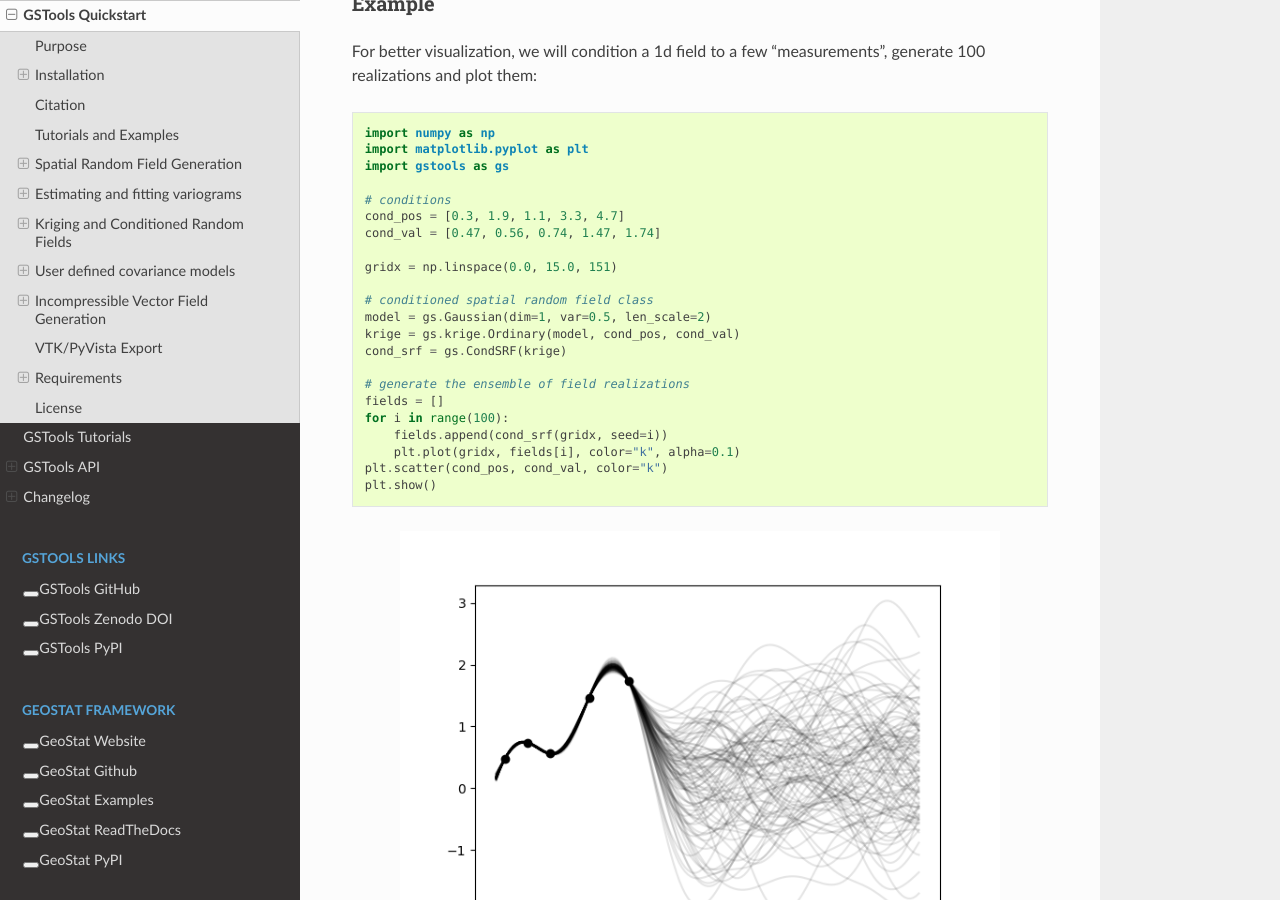
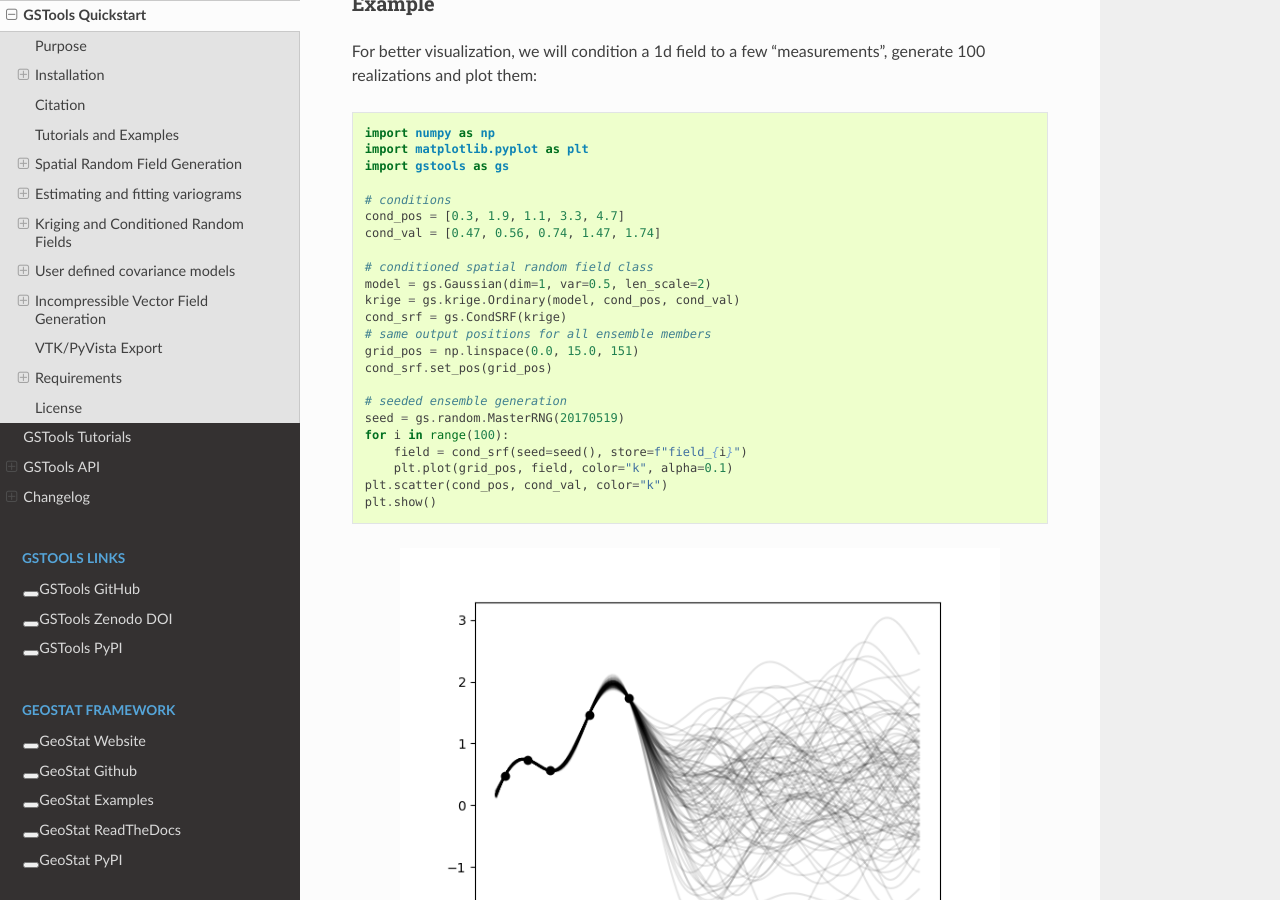
Before and after one commit to GeoStat-Framework/GSTools, a Sphinx documentation site: the page built from docs/source/index.rst, in a window 1280 px wide and 900 px high, scrolled down 5765 px. Built offline with Sphinx 7.4.7 and the Read the Docs theme 2.0.0, drawn with Linux system fonts in a browser that asks for light colours; formulas are drawn with MathJax 3; pages that are not in the unit, such as notebooks, are missing from menus; the version number could not be read and is left out.

```diff
--- a/docs/source/index.rst
+++ b/docs/source/index.rst
@@ -268,18 +268,19 @@ generate 100 realizations and plot them:
     cond_pos = [0.3, 1.9, 1.1, 3.3, 4.7]
     cond_val = [0.47, 0.56, 0.74, 1.47, 1.74]
 
-    gridx = np.linspace(0.0, 15.0, 151)
-
     # conditioned spatial random field class
     model = gs.Gaussian(dim=1, var=0.5, len_scale=2)
     krige = gs.krige.Ordinary(model, cond_pos, cond_val)
     cond_srf = gs.CondSRF(krige)
+    # same output positions for all ensemble members
+    grid_pos = np.linspace(0.0, 15.0, 151)
+    cond_srf.set_pos(grid_pos)
 
-    # generate the ensemble of field realizations
-    fields = []
+    # seeded ensemble generation
+    seed = gs.random.MasterRNG(20170519)
     for i in range(100):
-        fields.append(cond_srf(gridx, seed=i))
-        plt.plot(gridx, fields[i], color="k", alpha=0.1)
+        field = cond_srf(seed=seed(), store=f"field_{i}")
+        plt.plot(grid_pos, field, color="k", alpha=0.1)
     plt.scatter(cond_pos, cond_val, color="k")
     plt.show()
 
```
Also changed, not shown: CHANGELOG.md (+1 -1 lines), README.md (+7 -6 lines).
